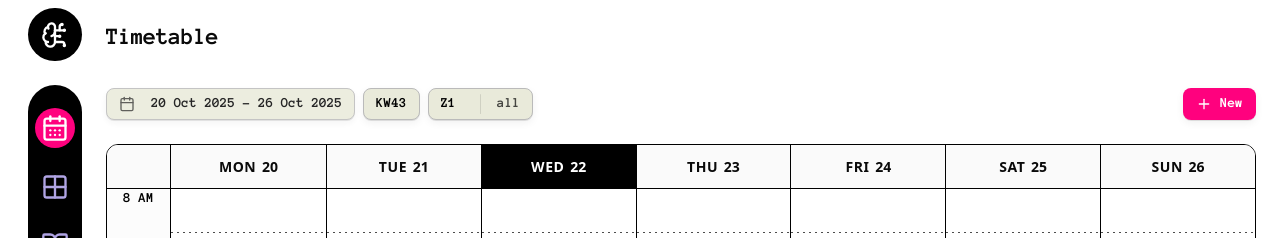
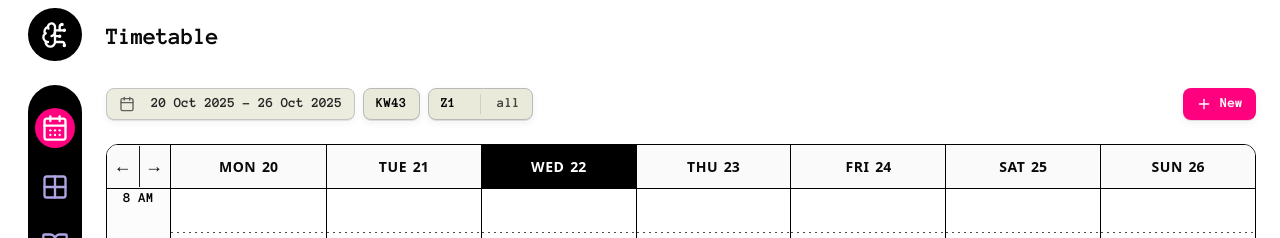
Before and after one commit to SatMunira/uniflow, a React (Vite) app: page /timetable in a window 1280 px wide. Shown: the top 238 px of the page. Built offline with nearby package versions, Linux system fonts and the light colour scheme; a web font is replaced by a local one.

Commit message:
feat: add navigation arrows to WeekCalendar for week navigation

```diff
--- a/src/components/ui/Calender/WeekCalendar.tsx
+++ b/src/components/ui/Calender/WeekCalendar.tsx
@@ -19,6 +19,9 @@ export type WeekCalendarProps = {
   onSlotClick?: (slot: SlotInfo) => void;
   renderCell?: (slot: SlotInfo) => React.ReactNode;
   className?: string;
+  onPrevWeek?: () => void;
+  onNextWeek?: () => void;
+  showNavArrows?: boolean;
 };
 
 function startOfDay(d: Date) {
@@ -46,6 +49,9 @@ export const WeekCalendar: React.FC<WeekCalendarProps> = ({
   onSlotClick,
   renderCell,
   className = "",
+  onPrevWeek,
+  onNextWeek,
+  showNavArrows = true,
 }) => {
   // базовая неделя от понедельника
   const weekStart = useMemo(() => {
@@ -124,7 +130,28 @@ export const WeekCalendar: React.FC<WeekCalendarProps> = ({
     >
       {/* Шапка */}
       <div className={cls.header}>
-        <div className={cls.headerGutter} />
+        <div className={cls.headerGutter}>
+          {showNavArrows && (
+            <div className={cls.navArrows} role="group" aria-label="Change week">
+              <button
+                type="button"
+                className={cls.navBtn}
+                aria-label="Previous week"
+                onClick={onPrevWeek}
+              >
+                ←
+              </button>
+              <button
+                type="button"
+                className={cls.navBtn}
+                aria-label="Next week"
+                onClick={onNextWeek}
+              >
+                →
+              </button>
+            </div>
+          )}
+        </div>
         {Array.from({ length: days }).map((_, i) => {
           const d = addDays(weekStart, i);
           const parts = dayPartsFmt.formatToParts(d);
--- a/src/components/ui/Calender/WeekCalender.module.scss
+++ b/src/components/ui/Calender/WeekCalender.module.scss
@@ -44,8 +44,62 @@
 }
 
 .headerGutter {
+  position: relative;
   border-right: var(--grid-border);
+  background: #fafafa;
+  /* стрелки должны заполнить ячейку */
+  overflow: hidden; /* чтобы hover-фон не вылезал за скругления */
 }
+
+.navArrows {
+  position: absolute;
+  inset: 0;
+  display: grid;
+  grid-template-columns: 1fr 1fr; /* каждая половину */
+  align-items: stretch;
+  justify-items: stretch;
+}
+
+/* центральный разделитель */
+.navArrows::after {
+  content: "";
+  position: absolute;
+  top: 1px;               /* немного отступов сверху/снизу */
+  bottom: 1px;
+  left: 50%;
+  width: 1px;
+  background: #000;
+  opacity: 0.9;
+  pointer-events: none;
+}
+
+
+/* сами кнопки кликабельные */
+.navBtn {
+  /* снимем все дефолтные стили кнопки */
+  all: unset;
+  display: grid;
+  place-items: center;
+  cursor: pointer;
+  user-select: none;
+
+  /* визуал: крупнее и без рамок */
+  font-family: var(--font-mono, ui-monospace, monospace);
+  font-weight: 700;
+  font-size: 18px;          /* «чуть побольше» */
+  line-height: 1;
+
+  /* фоны на hover/active */
+  transition: background .15s ease, transform .06s ease;
+}
+.navBtn:hover { background: rgba(0,0,0,0.06); }
+
+/* доступность */
+.navBtn:focus-visible {
+  outline: 2px solid var(--now);
+  outline-offset: -2px;     /* чтобы не выходить за скругления gutter */
+}
+.navBtn:active { transform: translateY(1px); }
 
 .headerCell {
   display: grid;
--- a/src/pages/schedule/TimeTablePage.tsx
+++ b/src/pages/schedule/TimeTablePage.tsx
@@ -7,6 +7,7 @@ import type { WeekCycle } from "@/entities/schedule";
 import { AccentButton } from "@/components/ui/AccentButton/AccentButton";
 import { Plus } from "lucide-react";
 import { WeekCalendar } from "@/components/ui/Calender/WeekCalendar";
+import { addDays } from "date-fns";
 
 export default function TimetablePage() {
   const [anchor, setAnchor] = useState(new Date("2025-10-21"));
@@ -43,10 +44,13 @@ export default function TimetablePage() {
 
       <div className="py-2">
         <WeekCalendar
+          startDate={anchor}
           hourStart={8}
           hourEnd={19}
           stepMinutes={30}
           locale="en-US"
+          onPrevWeek={() => setAnchor(a => addDays(a, -7))}
+          onNextWeek={() => setAnchor(a => addDays(a, +7))}
           onSlotClick={(slot) => {
             console.log("Click slot:", slot.start, "→", slot.end);
             // тут позже откроешь модалку «создать запись»
```
